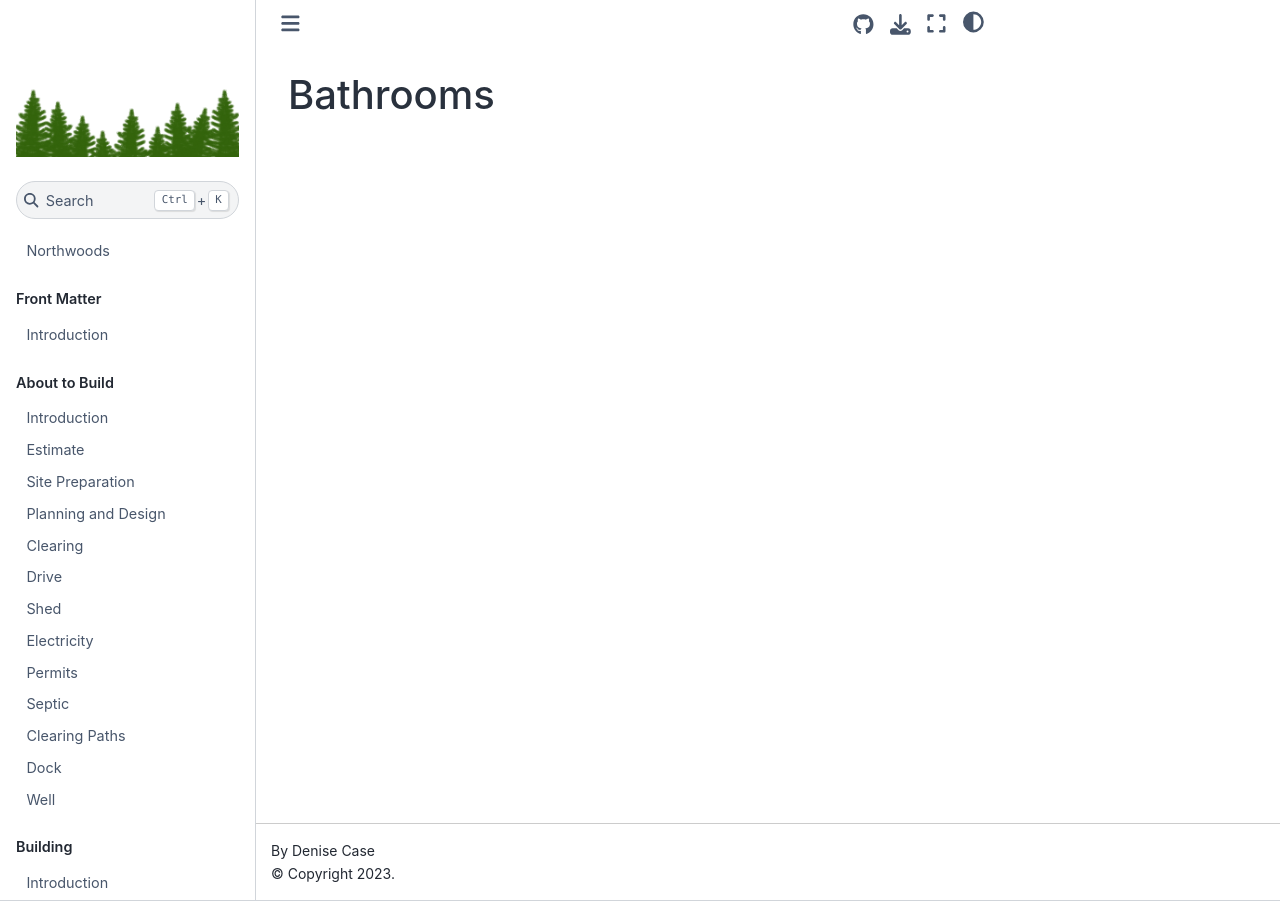
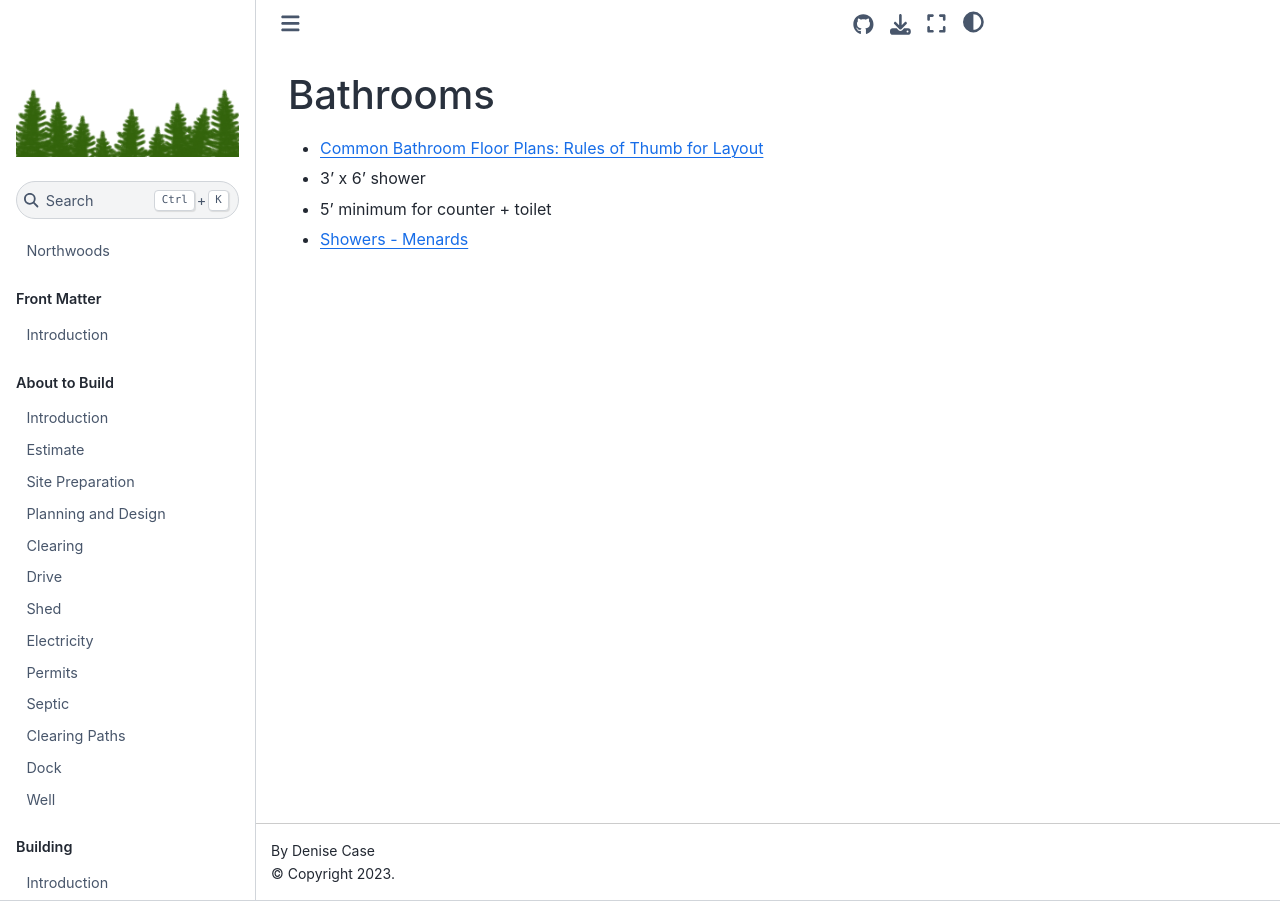
Before and after one commit to denisecase/Northwoods, a Jupyter Book: the page built from B/50-interior/06-bathrooms.md, in a window 1280 px wide. Built offline with Jupyter Book 1.0.4 settings and Sphinx 7.4.7 and the Sphinx Book theme 1.1.4, drawn with Linux system fonts in a browser that asks for light colours; pages that are not in the unit, such as notebooks, are missing from menus.

Commit message:
Update 06-bathrooms.md

```diff
--- a/B/50-interior/06-bathrooms.md
+++ b/B/50-interior/06-bathrooms.md
@@ -1 +1,7 @@
 # Bathrooms
+
+- [Common Bathroom Floor Plans: Rules of Thumb for Layout](https://www.boardandvellum.com/blog/common-bathroom-floor-plans-rules-of-thumb/)
+- 3' x 6' shower
+- 5' minimum for counter + toilet
+
+- [Showers - Menards](https://www.menards.com/main/bath/showers-shower-doors/showers/c-5882.htm)
```
